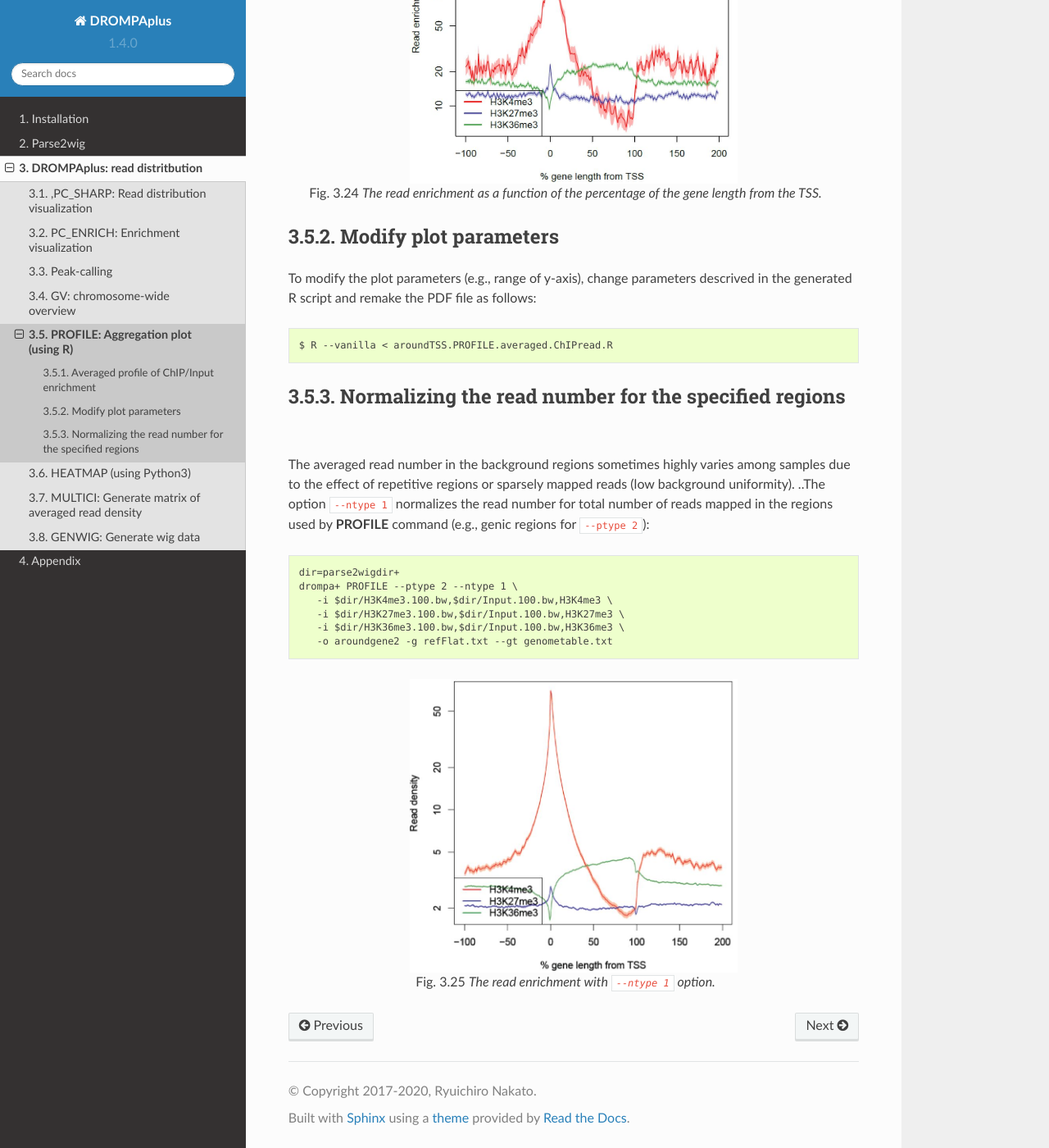
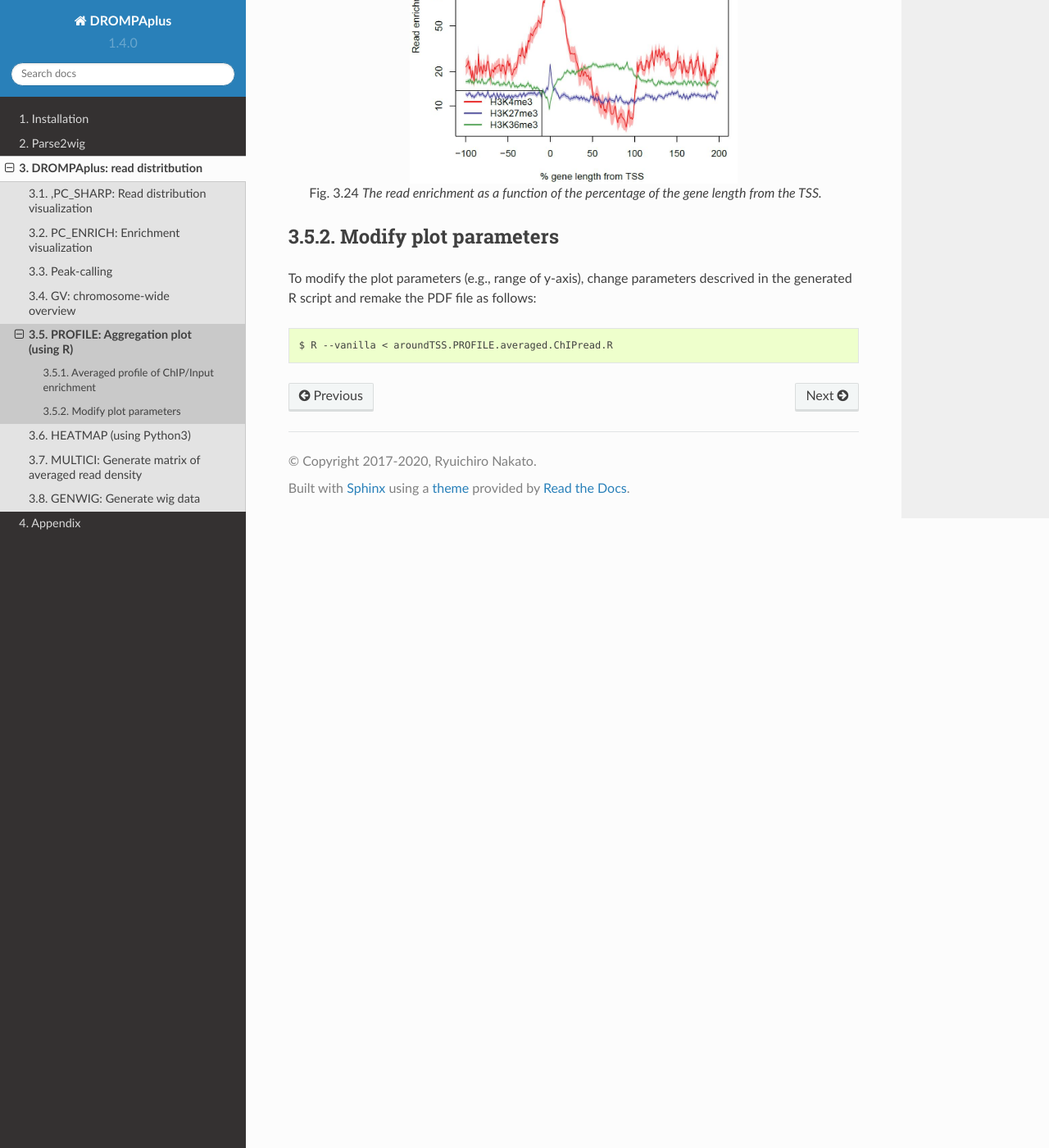
Before and after one commit to rnakato/DROMPAplus, a Sphinx documentation site: the page built from docs/content/drompa/Profile.rst, in a window 1280 px wide and 1400 px high, scrolled down 2439 px. Shown: the whole window at 82% size. Built offline with Sphinx 7.4.7 and the Read the Docs theme 2.0.0, drawn with Linux system fonts in a browser that asks for light colours.

```diff
--- a/docs/content/drompa/Profile.rst
+++ b/docs/content/drompa/Profile.rst
@@ -81,23 +81,3 @@ Modify plot parameters
 To modify the plot parameters (e.g., range of y-axis), change parameters descrived in the generated R script and remake the PDF file as follows::
 
     $ R --vanilla < aroundTSS.PROFILE.averaged.ChIPread.R
-
-Normalizing the read number for the specified regions
-+++++++++++++++++++++++++++++++++++++++++++++++++++++++++++++++++++++
-
-The averaged read number in the background regions sometimes highly varies among samples due to the effect of repetitive regions or sparsely mapped reads (low background uniformity).
-..The option ``--ntype 1`` normalizes the read number for total number of reads mapped in the regions used by **PROFILE** command (e.g., genic regions for ``--ptype 2``)::
-
-    dir=parse2wigdir+
-    drompa+ PROFILE --ptype 2 --ntype 1 \
-       -i $dir/H3K4me3.100.bw,$dir/Input.100.bw,H3K4me3 \
-       -i $dir/H3K27me3.100.bw,$dir/Input.100.bw,H3K27me3 \
-       -i $dir/H3K36me3.100.bw,$dir/Input.100.bw,H3K36me3 \
-       -o aroundgene2 -g refFlat.txt --gt genometable.txt
-
-.. figure:: img/aroundgene2.jpg
-   :width: 400px
-   :align: center
-   :alt: Alternate
-
-   The read enrichment with ``--ntype 1`` option.
```
